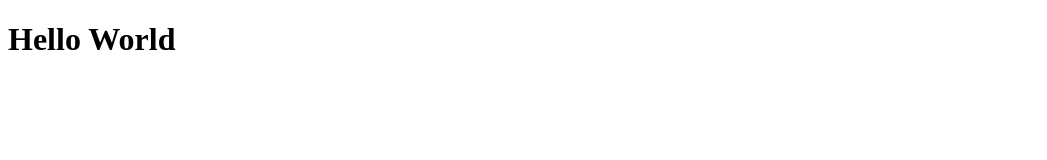
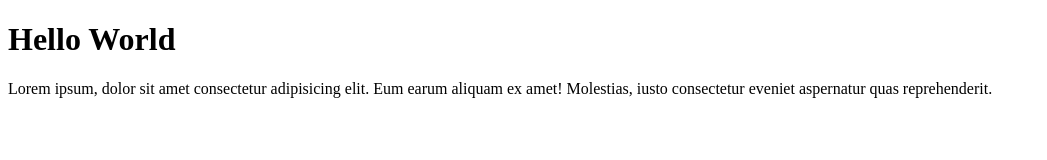
Before and after one commit to Nazarovfarhod/newFile, a plain HTML site: page index.html in a window 1280 px wide. Shown: the whole page, without its empty margins (0-1047 px from the left). Drawn offline with Linux system fonts and the light colour scheme.

Commit message:
added subtitle

```diff
--- a/index.html
+++ b/index.html
@@ -7,5 +7,6 @@
   </head>
   <body>
     <h1>Hello World</h1>
+    <p>Lorem ipsum, dolor sit amet consectetur adipisicing elit. Eum earum aliquam ex amet! Molestias, iusto consectetur eveniet aspernatur quas reprehenderit.</p>
   </body>
 </html>
```
